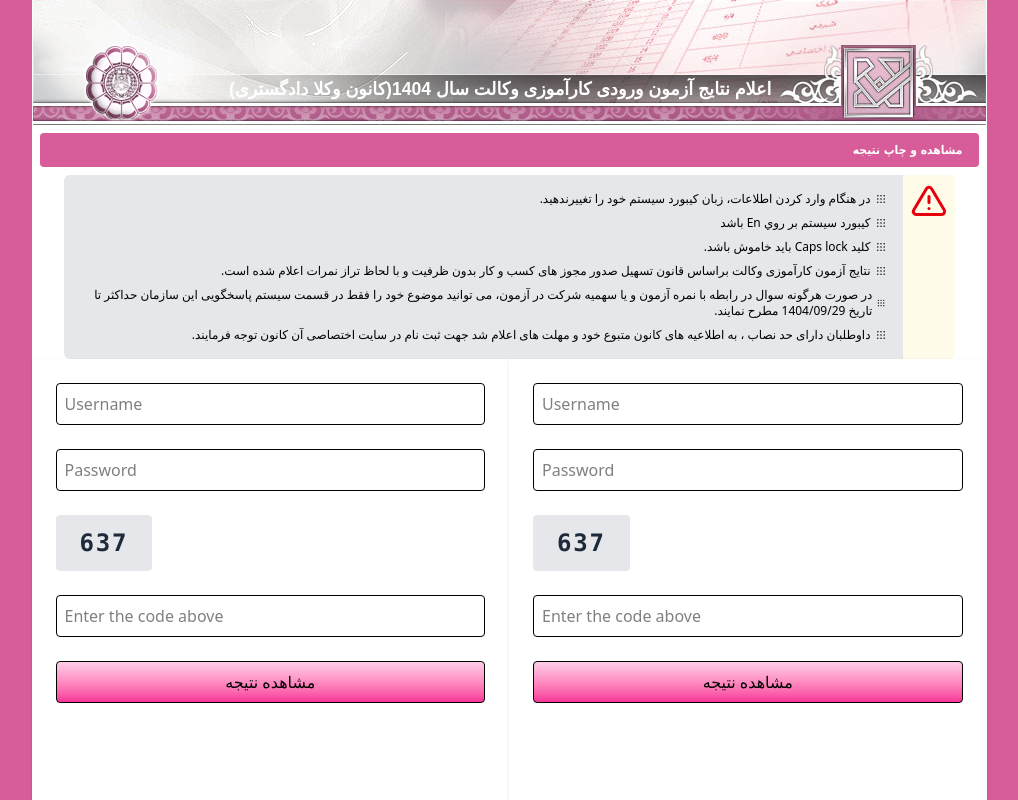
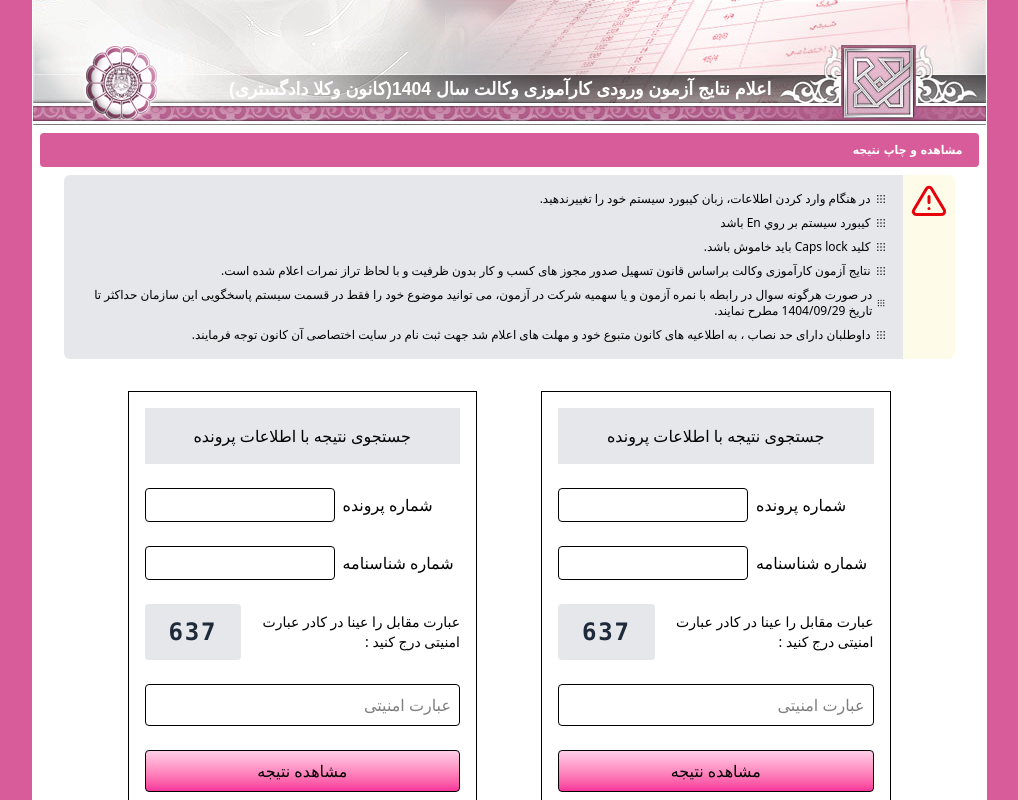
Before and after one commit to AmiraliRouhani456/vekalat, a React (Vite) app: page / in a window 1280 px wide. Shown: the top 800 px of the page, without its empty margins (131-1149 px from the left). Built offline with nearby package versions, Linux system fonts and the light colour scheme.

Commit message:
login page correction

```diff
--- a/src/pages/Login.jsx
+++ b/src/pages/Login.jsx
@@ -37,7 +37,8 @@
       localStorage.setItem("isLoggedIn", true);
       navigate(`/dashboard/${username}`);
     } else {
-      alert("نام کاربری یا رمز عبور اشتباه است");
+      alert("مشخصات کاربر اشتباه است");
+      generateCaptcha();
     }
   };
 
@@ -77,7 +78,6 @@
         </div>
 
         <div dir="rtl" className="bg-white px-8 text-sm ">
-
           <div className="flex rounded-md overflow-clip">
             <div className="bg-yellow-50 py-2 px-2">
               <FiAlertTriangle className="text-4xl text-red-600" />
@@ -108,43 +108,56 @@
               <li className="flex gap-1 items-center">
                 <PiDotsNineBold />
                 <span>
-                    در صورت هرگونه سوال در رابطه با نمره آزمون و یا سهمیه شرکت
-                    در آزمون، می توانید موضوع خود را فقط در قسمت سیستم پاسخگویی
-                    این سازمان حداکثر تا تاریخ 1404/09/29 مطرح نمایند.
+                  در صورت هرگونه سوال در رابطه با نمره آزمون و یا سهمیه شرکت در
+                  آزمون، می توانید موضوع خود را فقط در قسمت سیستم پاسخگویی این
+                  سازمان حداکثر تا تاریخ 1404/09/29 مطرح نمایند.
                 </span>
               </li>
               <li className="flex gap-1 items-center">
                 <PiDotsNineBold />
                 <span>
-                    داوطلبان دارای حد نصاب ، به اطلاعیه های کانون متبوع خود و
-                    مهلت های اعلام شد جهت ثبت نام در سایت اختصاصی آن کانون توجه
+                  داوطلبان دارای حد نصاب ، به اطلاعیه های کانون متبوع خود و مهلت
+                  های اعلام شد جهت ثبت نام در سایت اختصاصی آن کانون توجه
                   فرمایند.
                 </span>
               </li>
             </ul>
           </div>
-
         </div>
 
-        <div className="flex">
+        <div className="flex w-full bg-white justify-center px-24 gap-16">
           <form
             onSubmit={handleLogin}
-            className="w-full  bg-white p-6 space-y-6 shadow  min-h-screen"
+            className=" w-full bg-white  pt-8 min-h-screen "
           >
+            <div className=" space-y-6 border p-4 ">
+              <h2 className="text-center bg-gray-200 p-4">
+                جستجوی نتیجه با اطلاعات پرونده
+              </h2>
+              <div className="flex flex-row-reverse gap-2 items-center justify-end">
+                <label className="text-nowrap"> شماره پرونده</label>
                 <input
-              className="w-full border p-2 rounded"
-              placeholder="Username"
+                  className="w-[190px] border p-1 rounded"
+                  placeholder=" "
                   onChange={(e) => setUsername(e.target.value)}
                 />
+              </div>
 
+              <div className="flex flex-row-reverse gap-2 items-center justify-end">
+                <label className="text-nowrap"> شماره شناسنامه</label>
                 <input
                   type="password"
-              className="w-full border p-2 rounded"
-              placeholder="Password"
+                  className="w-[190px] border p-1 rounded"
+                  placeholder=""
                   onChange={(e) => setPassword(e.target.value)}
                 />
+              </div>
 
               {/* CAPTCHA */}
+              <div className="flex flex-row-reverse items-center">
+                <span dir="rtl" className="text-sm  ">
+                  عبارت مقابل را عينا در کادر عبارت امنیتی درج كنيد :
+                </span>
                 <div className="flex items-center justify-between">
                   <div className="bg-gray-200  rounded font-mono text-lg tracking-widest">
                     <button
@@ -156,36 +169,53 @@
                     </button>
                   </div>
                 </div>
+              </div>
 
               <input
                 className="w-full border p-2 rounded"
-              placeholder="Enter the code above"
-              value={captchaInput}
+                dir="rtl"
+                placeholder="عبارت امنیتی"
+                // value={captchaInput}
                 onChange={(e) => setCaptchaInput(e.target.value)}
               />
 
               <button className="w-full bg-gradient-to-b border-pu-500 border from-pink-200 to-pink-500 text-black py-2 rounded">
                 مشاهده نتیجه
               </button>
+            </div>
           </form>
           <form
             onSubmit={handleLogin}
-            className="w-full  bg-white p-6 space-y-6 shadow  min-h-screen"
+            className=" w-full   bg-white  pt-8 min-h-screen "
           >
+            <div className=" space-y-6 border p-4 ">
+              <h2 className="text-center bg-gray-200 p-4">
+                جستجوی نتیجه با اطلاعات پرونده
+              </h2>
+              <div className="flex flex-row-reverse gap-2 items-center justify-end">
+                <label className="text-nowrap"> شماره پرونده</label>
                 <input
-              className="w-full border p-2 rounded"
-              placeholder="Username"
+                  className="w-[190px] border p-1 rounded"
+                  placeholder=" "
                   onChange={(e) => setUsername(e.target.value)}
                 />
+              </div>
 
+              <div className="flex flex-row-reverse gap-2 items-center justify-end">
+                <label className="text-nowrap"> شماره شناسنامه</label>
                 <input
                   type="password"
-              className="w-full border p-2 rounded"
-              placeholder="Password"
+                  className="w-[190px] border p-1 rounded"
+                  placeholder=""
                   onChange={(e) => setPassword(e.target.value)}
                 />
+              </div>
 
               {/* CAPTCHA */}
+              <div className="flex flex-row-reverse items-center">
+                <span dir="rtl" className="text-sm  ">
+                  عبارت مقابل را عينا در کادر عبارت امنیتی درج كنيد :
+                </span>
                 <div className="flex items-center justify-between">
                   <div className="bg-gray-200  rounded font-mono text-lg tracking-widest">
                     <button
@@ -197,17 +227,20 @@
                     </button>
                   </div>
                 </div>
+              </div>
 
               <input
                 className="w-full border p-2 rounded"
-              placeholder="Enter the code above"
-              value={captchaInput}
+                dir="rtl"
+                placeholder="عبارت امنیتی"
+                // value={captchaInput}
                 onChange={(e) => setCaptchaInput(e.target.value)}
               />
 
               <button className="w-full bg-gradient-to-b border-pu-500 border from-pink-200 to-pink-500 text-black py-2 rounded">
                 مشاهده نتیجه
               </button>
+            </div>
           </form>
         </div>
       </div>
```
Lines whose indentation alone changed are shown as unchanged.
